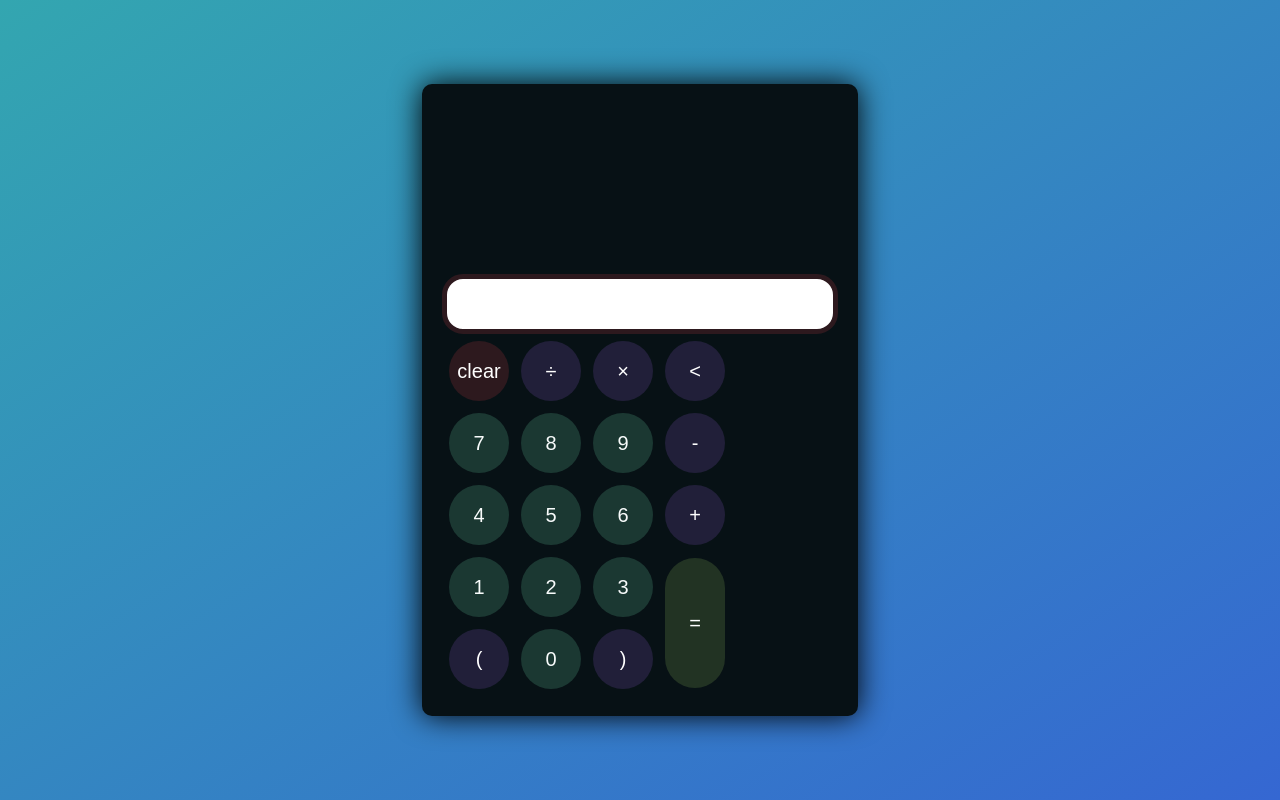
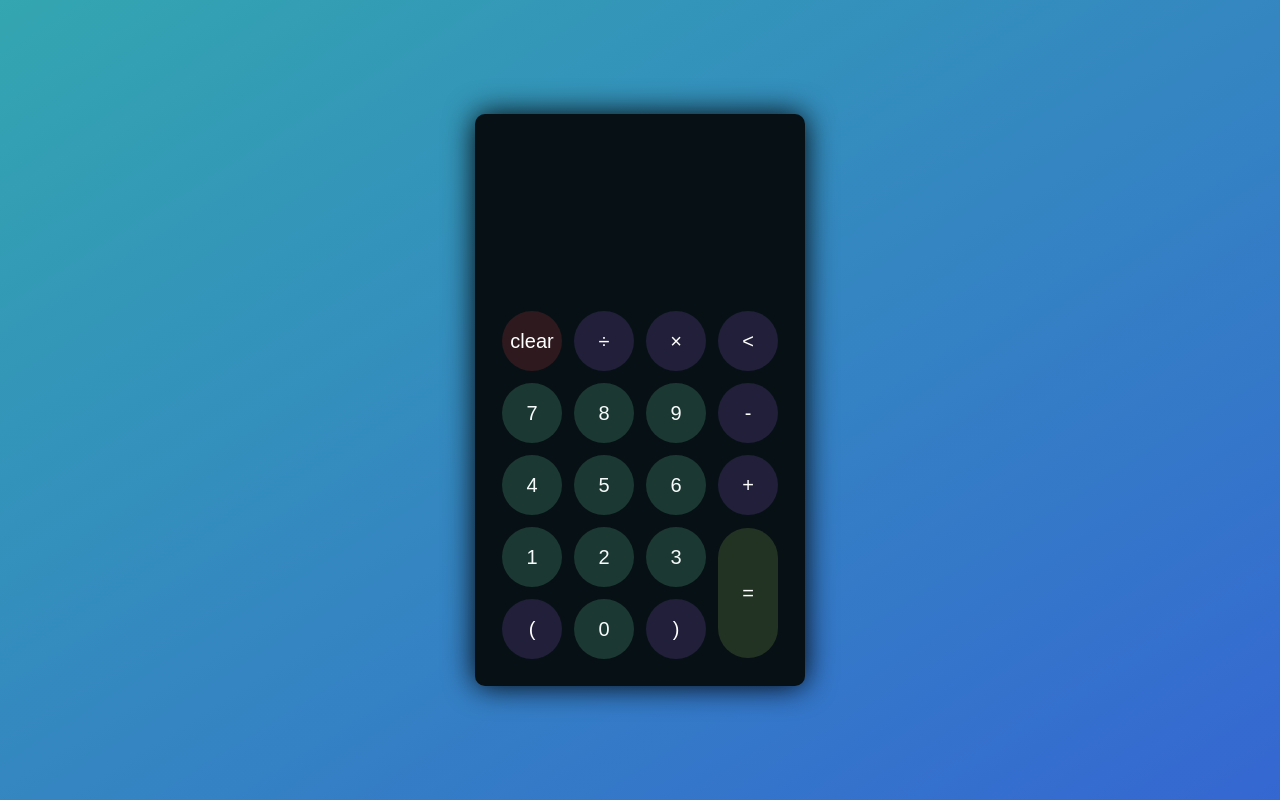
Before and after one commit to kvsahu/OIBGRIP, a plain HTML site: page Calulator/index.html in a window 1280 px wide. Drawn offline with Linux system fonts and the light colour scheme.

Commit message:
Update index.html

```diff
--- a/Calulator/index.html
+++ b/Calulator/index.html
@@ -13,7 +13,6 @@
                         <div class="display-screen">
                 <div id="display"></div>
             </div>
-            <input type="text" name="screen" id="screen">
             <div class="buttons">
                 <table>
                     <tr>
```
